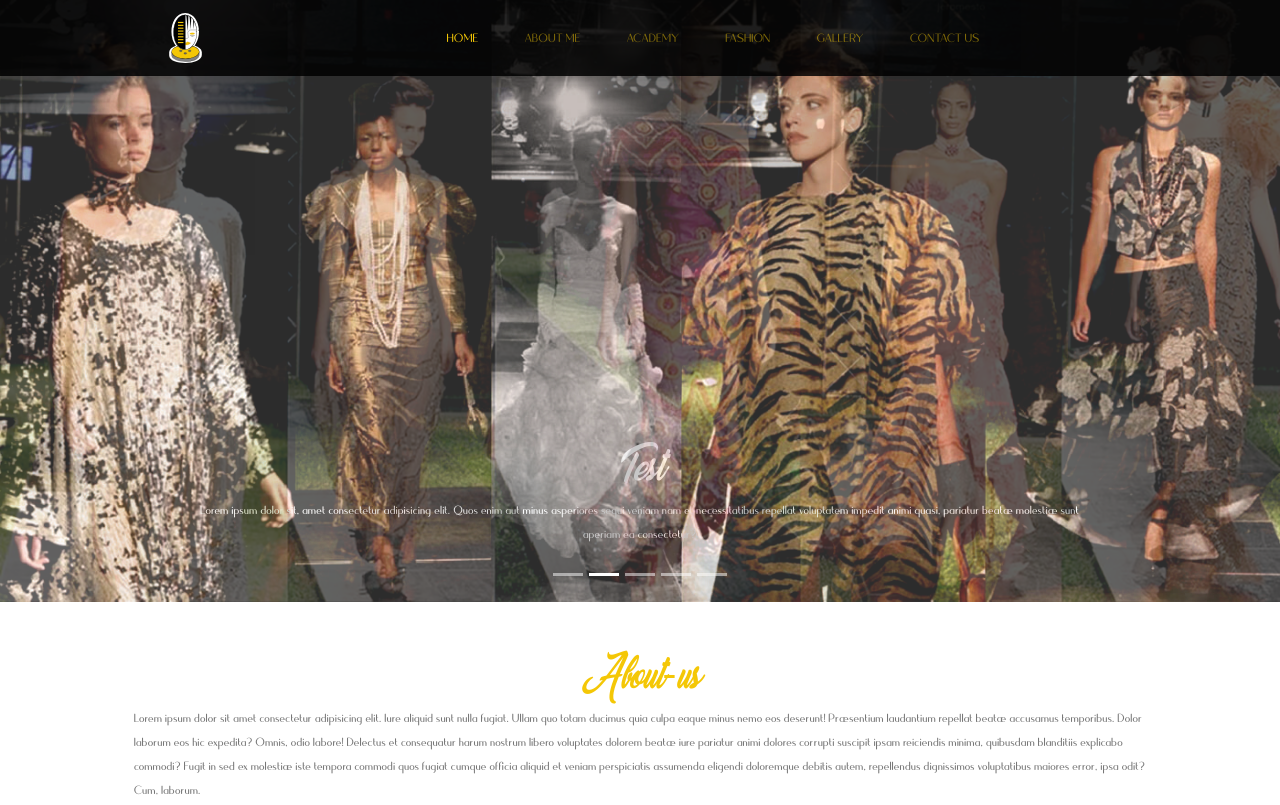
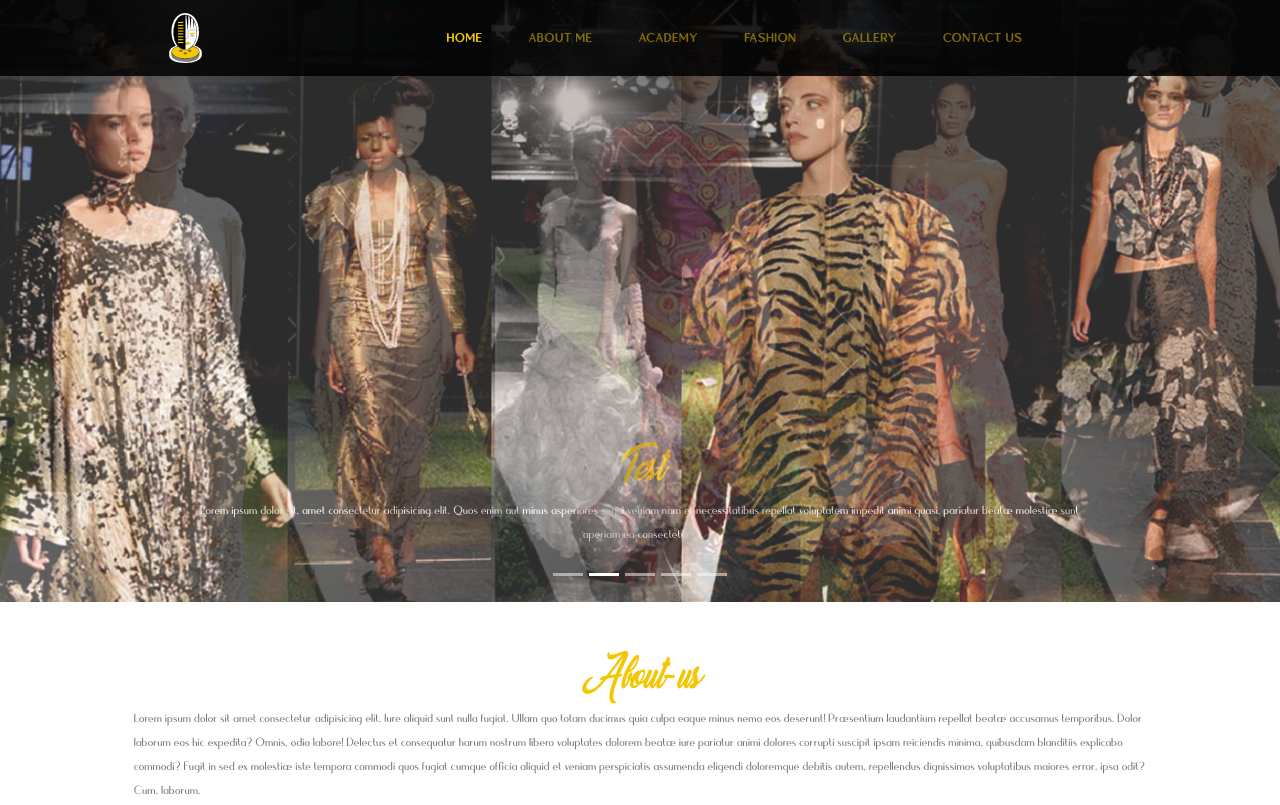
Before and after one commit to GiftKay/LindiweKuzwayoWeb, a website: page src/index.html in a window 1280 px wide. Shown: the top 805 px of the page. Drawn offline with Linux system fonts and the light colour scheme.

Commit message:
navbar-settings

```diff
--- a/src/scss/style.scss
+++ b/src/scss/style.scss
@@ -37,6 +37,7 @@ $navbar-dark-hover-color:           rgba(244, 199, 6, .75) !default;
 $navbar-dark-active-color:          rgba(244, 199, 6, 1) !default;
 
 @import "node_modules/bootstrap/scss/bootstrap.scss";
+
 body
 {
   color:#00000088;
@@ -44,6 +45,7 @@ body
   h1,h2,h3,h4,h5,h6
   {
     font-family: blpu;
+    color: $primary;
   }
 }
 .bg-black
@@ -57,6 +59,13 @@ body
 .navbar
 {
   text-transform: uppercase;
+  font-weight: 900;
+  letter-spacing: 1px;
+
+  a
+  {
+    font-size: 16px;
+  }
 
   #logo
   {
@@ -90,7 +99,10 @@ body
 
     }
 
-
+  }
+  .carousel-caption
+  {
+    h1{ font-size: 150px;}
   }
 
   .navbar-toggler
@@ -109,3 +121,8 @@ body
   }
 }
 }
+
+.none_class
+{
+  color:#000;
+}
```
Also changed, not shown: src/css/style.css, 1 other file.
